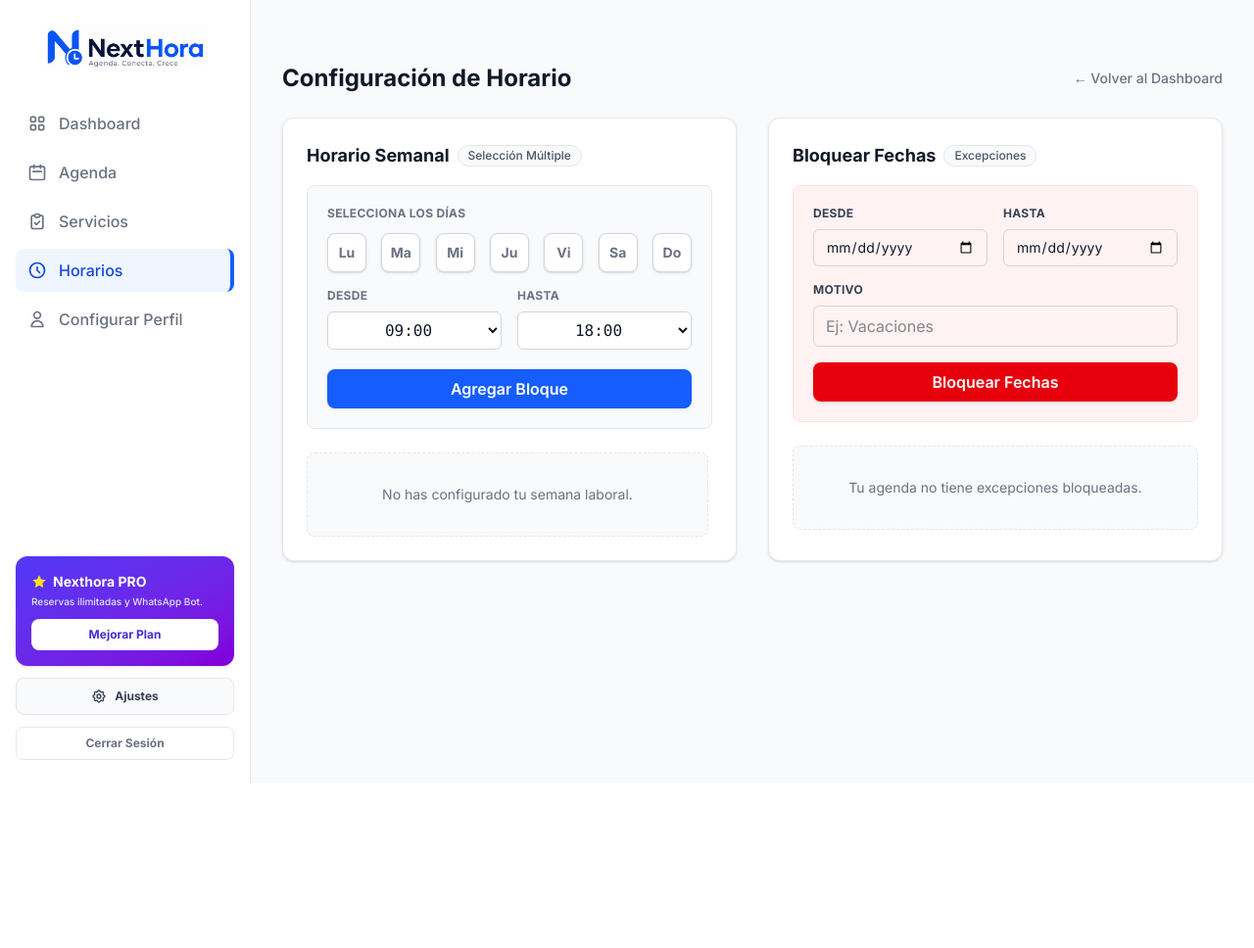
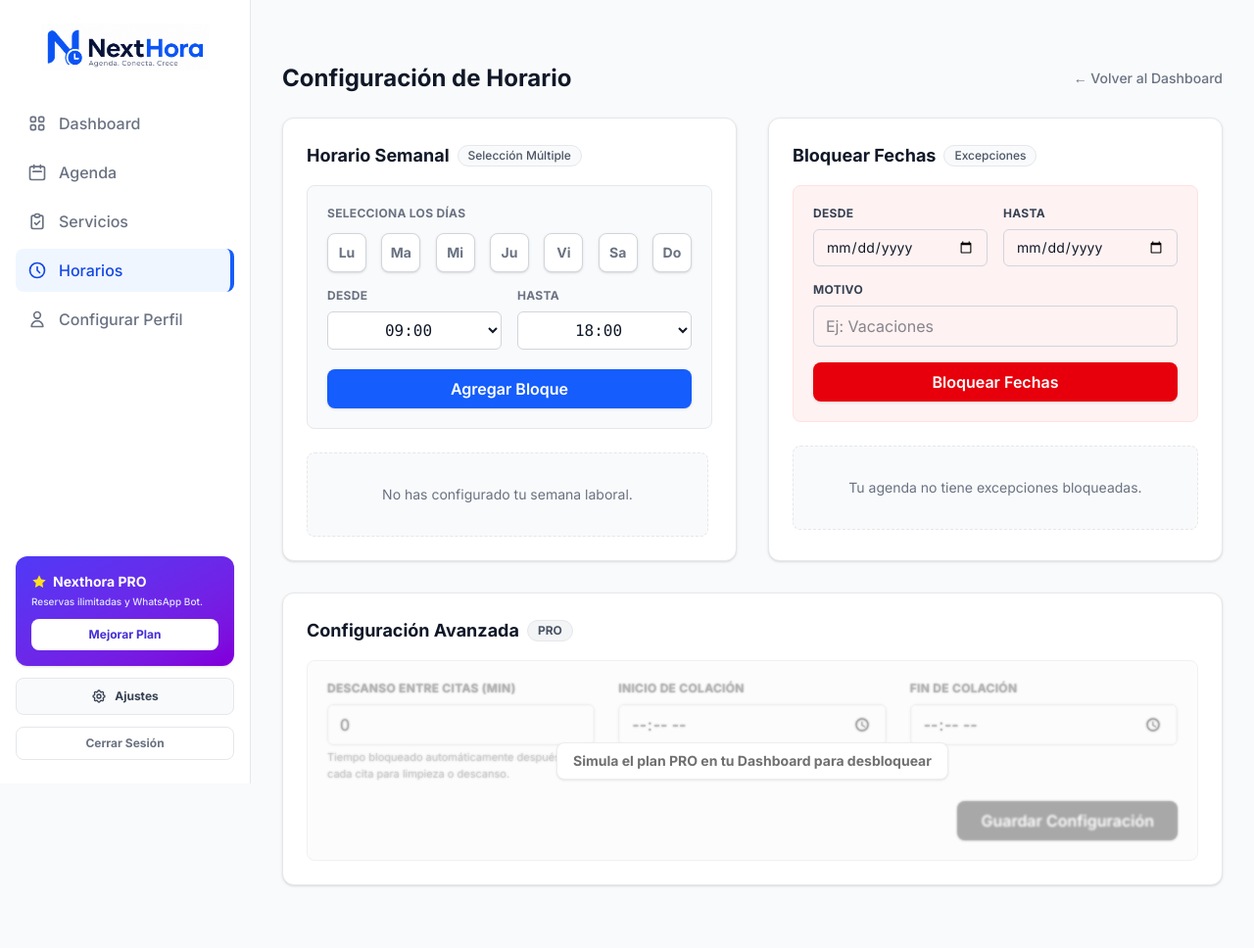
Before and after one commit to VitoNez5198/nexthora, a Django app: page /dashboard/schedule/ in a window 1280 px wide. Shown: the whole page at 98% size. Before the commit the page ends 800 px from the top, so only its background shows below. Run offline with Django 5.2, Linux system fonts and the light colour scheme; the visitor is signed in with stand-in values (Sample User, id 1); data that the repository does not hold is empty.

Commit message:
Sistema de simulación de planes PRO: botón de toggle, límites de servicios, edición de slug condicional y configuración avanzada de agenda (tiempos de descanso y colación)

```diff
--- a/booking/forms.py
+++ b/booking/forms.py
@@ -119,6 +119,12 @@ class ProfessionalProfileForm(forms.ModelForm):
             'facebook_url': 'Página de Facebook',
         }
 
+    def __init__(self, *args, **kwargs):
+        super().__init__(*args, **kwargs)
+        if self.instance and getattr(self.instance, 'plan', 'FREE') != 'FREE':
+            self.fields['slug'].widget.attrs.pop('readonly', None)
+            self.fields['slug'].widget.attrs['class'] = 'w-full px-4 py-3 rounded-r-xl border border-gray-200 focus:ring-2 focus:ring-blue-600/20 focus:border-blue-600 outline-none transition-all text-gray-900 bg-white'
+
     def clean_slug(self):
         slug = self.cleaned_data.get('slug')
         if slug:
@@ -219,3 +225,30 @@ class TimeOffForm(forms.ModelForm):
         end = cleaned_data.get("end_date")
         if start and end and start > end:
             raise forms.ValidationError("La fecha de fin no puede ser anterior al inicio.")
+        return cleaned_data
+
+# --- FORMULARIO DE CONFIGURACIÓN PRO ---
+class ProScheduleSettingsForm(forms.ModelForm):
+    class Meta:
+        model = ProfessionalProfile
+        fields = ['buffer_time_minutes', 'lunch_start_time', 'lunch_end_time']
+        widgets = {
+            'buffer_time_minutes': forms.NumberInput(attrs={'class': 'w-full px-3 py-2 border border-gray-300 rounded-md focus:ring-blue-600 focus:border-blue-600 outline-none', 'min': 0, 'max': 120}),
+            'lunch_start_time': forms.TimeInput(attrs={'type': 'time', 'class': 'w-full px-3 py-2 border border-gray-300 rounded-md focus:ring-blue-600 focus:border-blue-600 outline-none'}),
+            'lunch_end_time': forms.TimeInput(attrs={'type': 'time', 'class': 'w-full px-3 py-2 border border-gray-300 rounded-md focus:ring-blue-600 focus:border-blue-600 outline-none'}),
+        }
+        labels = {
+            'buffer_time_minutes': 'Descanso entre citas (min)',
+            'lunch_start_time': 'Inicio de Colación',
+            'lunch_end_time': 'Fin de Colación',
+        }
+
+    def clean(self):
+        cleaned_data = super().clean()
+        start = cleaned_data.get("lunch_start_time")
+        end = cleaned_data.get("lunch_end_time")
+        if start and end and start >= end:
+            raise forms.ValidationError("La hora de fin de colación debe ser después del inicio.")
+        if (start and not end) or (end and not start):
+            raise forms.ValidationError("Debes especificar tanto el inicio como el fin de la colación, o dejar ambos vacíos.")
+        return cleaned_data
--- a/booking/urls.py
+++ b/booking/urls.py
@@ -13,6 +13,7 @@ urlpatterns = [
 
     path('dashboard/profile/', views.profile_setup_view, name='profile_setup'),
     path('dashboard/profile/toggle/', views.toggle_profile_visibility, name='toggle_profile_visibility'),
+    path('dashboard/profile/toggle-plan/', views.toggle_plan_view, name='toggle_plan'),
     path('dashboard/settings/', views.account_settings_view, name='account_settings'),
 
     path('dashboard/services/', views.services_view, name='services'),
--- a/booking/views.py
+++ b/booking/views.py
@@ -7,7 +7,7 @@ from django.utils import timezone
 from datetime import datetime, timedelta, date, time
 from django.contrib.auth.forms import AuthenticationForm, PasswordChangeForm
 
-from .forms import NexthoraUserCreationForm, ServiceForm, BatchScheduleForm, TimeOffForm, ProfessionalProfileForm, AccountSettingsForm
+from .forms import NexthoraUserCreationForm, ServiceForm, BatchScheduleForm, TimeOffForm, ProfessionalProfileForm, AccountSettingsForm, ProScheduleSettingsForm
 from .models import Service, ProfessionalProfile, BusinessHours, TimeOff, Appointment
 
 # --- ACTUALIZADO: Ahora muestra la Landing Page en vez de redirigir al Login ---
@@ -67,6 +67,19 @@ def toggle_profile_visibility(request):
         profile.save()
         return JsonResponse({'success': True, 'is_active': profile.is_active})
     return JsonResponse({'success': False}, status=400)
+
+@login_required
+def toggle_plan_view(request):
+    profile = request.user.profile
+    if request.method == 'POST':
+        if profile.plan == 'FREE':
+            profile.plan = 'PRO'
+        else:
+            profile.plan = 'FREE'
+        profile.save()
+        messages.success(request, f"¡Modo simulación activado! Tu plan actual es {profile.get_plan_display()}")
+    referer = request.META.get('HTTP_REFERER', 'dashboard')
+    return redirect(referer)
 
 @login_required
 def account_settings_view(request):
@@ -135,11 +148,11 @@ def services_view(request):
     profile = request.user.profile
     services = Service.objects.filter(professional=profile).order_by('name')
     services_count = services.count()
-    SERVICE_LIMIT = 2
+    SERVICE_LIMIT = 2 if profile.plan == 'FREE' else 999
 
     if request.method == 'POST':
         if services_count >= SERVICE_LIMIT:
-            messages.error(request, f"Límite alcanzado ({SERVICE_LIMIT}). Elimina un servicio para crear otro.")
+            messages.error(request, f"Límite alcanzado ({SERVICE_LIMIT}). Mejora tu plan para crear más servicios.")
             return redirect('services')
 
         form = ServiceForm(request.POST)
@@ -191,6 +204,7 @@ def schedule_view(request):
     profile = request.user.profile
     hours_form = BatchScheduleForm(prefix='hours')
     timeoff_form = TimeOffForm(prefix='off')
+    pro_form = ProScheduleSettingsForm(instance=profile, prefix='pro')
 
     if request.method == 'POST':
         if 'submit_hours' in request.POST:
@@ -216,9 +230,19 @@ def schedule_view(request):
                 messages.success(request, "Días bloqueados correctamente.")
                 return redirect('schedule')
 
+        elif 'submit_pro' in request.POST:
+            if profile.plan == 'FREE':
+                messages.error(request, "Las opciones avanzadas son exclusivas de los planes PRO.")
+                return redirect('schedule')
+            pro_form = ProScheduleSettingsForm(request.POST, instance=profile, prefix='pro')
+            if pro_form.is_valid():
+                pro_form.save()
+                messages.success(request, "Configuración avanzada guardada con éxito.")
+                return redirect('schedule')
+
     schedule = BusinessHours.objects.filter(professional=profile).order_by('weekday', 'start_time')
     time_off_list = TimeOff.objects.filter(professional=profile).order_by('start_date')
-    return render(request, 'schedule.html', {'hours_form': hours_form, 'timeoff_form': timeoff_form, 'schedule': schedule, 'time_off_list': time_off_list})
+    return render(request, 'schedule.html', {'hours_form': hours_form, 'timeoff_form': timeoff_form, 'pro_form': pro_form, 'schedule': schedule, 'time_off_list': time_off_list})
 
 @login_required
 def delete_schedule_view(request, schedule_id):
@@ -291,22 +315,37 @@ def get_available_slots(profile, service, check_date):
     now = timezone.localtime(timezone.now())
     duration = timedelta(minutes=service.duration_minutes)
 
+    buffer = timedelta(minutes=profile.buffer_time_minutes) if profile.plan != 'FREE' else timedelta(minutes=0)
+
+    has_lunch = False
+    if profile.plan != 'FREE' and profile.lunch_start_time and profile.lunch_end_time:
+        lunch_start = datetime.combine(check_date, profile.lunch_start_time)
+        lunch_end = datetime.combine(check_date, profile.lunch_end_time)
+        has_lunch = True
+
     while current_time + duration <= end_work_time:
         slot_start = current_time
         slot_end = current_time + duration
+
+        if has_lunch and (slot_start < lunch_end and slot_end > lunch_start):
+            current_time = lunch_end
+            continue
+
         if check_date == now.date() and slot_start.time() < now.time():
-            current_time += duration
+            current_time += duration + buffer
             continue
+
         is_taken = False
         for appt in existing_appointments:
             appt_start = timezone.localtime(appt.start_datetime).replace(tzinfo=None)
-            appt_end = timezone.localtime(appt.end_datetime).replace(tzinfo=None)
-            if slot_start < appt_end and slot_end > appt_start:
+            appt_end_with_buffer = timezone.localtime(appt.end_datetime).replace(tzinfo=None) + buffer
+            if slot_start < appt_end_with_buffer and slot_end > appt_start:
                 is_taken = True
                 break
+
         if not is_taken:
             slots.append(current_time.time())
-        current_time += duration
+        current_time += duration + buffer
     return slots
 
 def profile_view(request, profile_slug):
--- a/static/css/output.css
+++ b/static/css/output.css
@@ -47,7 +47,9 @@
     --color-indigo-500: oklch(58.5% 0.233 277.117);
     --color-indigo-600: oklch(51.1% 0.262 276.966);
     --color-indigo-700: oklch(45.7% 0.24 277.023);
+    --color-purple-50: oklch(97.7% 0.014 308.299);
     --color-purple-100: oklch(94.6% 0.033 307.174);
+    --color-purple-200: oklch(90.2% 0.063 306.703);
     --color-purple-600: oklch(55.8% 0.288 302.321);
     --color-purple-700: oklch(49.6% 0.265 301.924);
     --color-pink-100: oklch(94.8% 0.028 342.258);
@@ -329,6 +331,9 @@
   .left-0 {
     left: calc(var(--spacing) * 0);
   }
+  .z-0 {
+    z-index: 0;
+  }
   .z-10 {
     z-index: 10;
   }
@@ -403,6 +408,9 @@
   }
   .mt-auto {
     margin-top: auto;
+  }
+  .mr-2 {
+    margin-right: calc(var(--spacing) * 2);
   }
   .mb-0\.5 {
     margin-bottom: calc(var(--spacing) * 0.5);
@@ -1002,6 +1010,12 @@
   .border-indigo-100 {
     border-color: var(--color-indigo-100);
   }
+  .border-purple-100 {
+    border-color: var(--color-purple-100);
+  }
+  .border-purple-200 {
+    border-color: var(--color-purple-200);
+  }
   .border-red-100 {
     border-color: var(--color-red-100);
   }
@@ -1107,8 +1121,20 @@
   .bg-pink-100 {
     background-color: var(--color-pink-100);
   }
+  .bg-purple-50 {
+    background-color: var(--color-purple-50);
+  }
+  .bg-purple-50\/50 {
+    background-color: color-mix(in srgb, oklch(97.7% 0.014 308.299) 50%, transparent);
+    @supports (color: color-mix(in lab, red, red)) {
+      background-color: color-mix(in oklab, var(--color-purple-50) 50%, transparent);
+    }
+  }
   .bg-purple-100 {
     background-color: var(--color-purple-100);
+  }
+  .bg-purple-600 {
+    background-color: var(--color-purple-600);
   }
   .bg-red-50 {
     background-color: var(--color-red-50);
@@ -1140,6 +1166,12 @@
       background-color: color-mix(in oklab, var(--color-white) 20%, transparent);
     }
   }
+  .bg-white\/40 {
+    background-color: color-mix(in srgb, #fff 40%, transparent);
+    @supports (color: color-mix(in lab, red, red)) {
+      background-color: color-mix(in oklab, var(--color-white) 40%, transparent);
+    }
+  }
   .bg-white\/80 {
     background-color: color-mix(in srgb, #fff 80%, transparent);
     @supports (color: color-mix(in lab, red, red)) {
@@ -1512,6 +1544,9 @@
   .text-purple-600 {
     color: var(--color-purple-600);
   }
+  .text-purple-700 {
+    color: var(--color-purple-700);
+  }
   .text-red-400 {
     color: var(--color-red-400);
   }
@@ -1644,6 +1679,10 @@
     --tw-brightness: brightness(0%);
     filter: var(--tw-blur,) var(--tw-brightness,) var(--tw-contrast,) var(--tw-grayscale,) var(--tw-hue-rotate,) var(--tw-invert,) var(--tw-saturate,) var(--tw-sepia,) var(--tw-drop-shadow,);
   }
+  .grayscale {
+    --tw-grayscale: grayscale(100%);
+    filter: var(--tw-blur,) var(--tw-brightness,) var(--tw-contrast,) var(--tw-grayscale,) var(--tw-hue-rotate,) var(--tw-invert,) var(--tw-saturate,) var(--tw-sepia,) var(--tw-drop-shadow,);
+  }
   .invert {
     --tw-invert: invert(100%);
     filter: var(--tw-blur,) var(--tw-brightness,) var(--tw-contrast,) var(--tw-grayscale,) var(--tw-hue-rotate,) var(--tw-invert,) var(--tw-saturate,) var(--tw-sepia,) var(--tw-drop-shadow,);
@@ -1653,6 +1692,11 @@
   }
   .filter {
     filter: var(--tw-blur,) var(--tw-brightness,) var(--tw-contrast,) var(--tw-grayscale,) var(--tw-hue-rotate,) var(--tw-invert,) var(--tw-saturate,) var(--tw-sepia,) var(--tw-drop-shadow,);
+  }
+  .backdrop-blur-\[1px\] {
+    --tw-backdrop-blur: blur(1px);
+    -webkit-backdrop-filter: var(--tw-backdrop-blur,) var(--tw-backdrop-brightness,) var(--tw-backdrop-contrast,) var(--tw-backdrop-grayscale,) var(--tw-backdrop-hue-rotate,) var(--tw-backdrop-invert,) var(--tw-backdrop-opacity,) var(--tw-backdrop-saturate,) var(--tw-backdrop-sepia,);
+    backdrop-filter: var(--tw-backdrop-blur,) var(--tw-backdrop-brightness,) var(--tw-backdrop-contrast,) var(--tw-backdrop-grayscale,) var(--tw-backdrop-hue-rotate,) var(--tw-backdrop-invert,) var(--tw-backdrop-opacity,) var(--tw-backdrop-saturate,) var(--tw-backdrop-sepia,);
   }
   .backdrop-blur-md {
     --tw-backdrop-blur: blur(var(--blur-md));
@@ -2011,6 +2055,20 @@
     &:hover {
       @media (hover: hover) {
         background-color: var(--color-indigo-50);
+      }
+    }
+  }
+  .hover\:bg-purple-100 {
+    &:hover {
+      @media (hover: hover) {
+        background-color: var(--color-purple-100);
+      }
+    }
+  }
+  .hover\:bg-purple-700 {
+    &:hover {
+      @media (hover: hover) {
+        background-color: var(--color-purple-700);
       }
     }
   }
--- a/templates/schedule.html
+++ b/templates/schedule.html
@@ -147,6 +147,46 @@
         </div>
 
     </div>
+
+    <!-- SECCIÓN 3: CONFIGURACIÓN AVANZADA (PRO) -->
+    <div class="mt-8 bg-white rounded-xl shadow-sm border border-gray-200 p-6">
+        <h2 class="text-lg font-bold text-gray-900 mb-4 flex items-center gap-2">
+            Configuración Avanzada
+            <span class="px-2.5 py-0.5 rounded-full text-xs font-bold border {% if request.user.profile.plan == 'FREE' %}bg-gray-100 text-gray-600 border-gray-200{% else %}bg-purple-100 text-purple-700 border-purple-200{% endif %}">PRO</span>
+        </h2>
+
+        <form method="POST" class="bg-purple-50/50 p-5 rounded-lg border border-purple-100 relative {% if request.user.profile.plan == 'FREE' %}opacity-75 grayscale{% endif %}">
+            {% csrf_token %}
+            {% if request.user.profile.plan == 'FREE' %}
+            <div class="absolute inset-0 z-10 flex items-center justify-center bg-white/40 backdrop-blur-[1px] rounded-lg">
+                <p class="bg-white px-4 py-2 rounded-lg shadow-sm border border-gray-200 font-bold text-sm text-gray-700">Simula el plan PRO en tu Dashboard para desbloquear</p>
+            </div>
+            {% endif %}
+
+            <div class="grid grid-cols-1 md:grid-cols-3 gap-6 relative z-0">
+                <div>
+                    <label class="text-xs font-bold text-gray-700 uppercase block mb-2 tracking-wide">{{ pro_form.buffer_time_minutes.label }}</label>
+                    {{ pro_form.buffer_time_minutes }}
+                    <p class="text-[11px] text-gray-500 mt-1">Tiempo bloqueado automáticamente después de cada cita para limpieza o descanso.</p>
+                </div>
+                <div>
+                    <label class="text-xs font-bold text-gray-700 uppercase block mb-2 tracking-wide">{{ pro_form.lunch_start_time.label }}</label>
+                    {{ pro_form.lunch_start_time }}
+                    <p class="text-[11px] text-gray-500 mt-1">Deja vacío si no tienes un bloque fijo.</p>
+                </div>
+                <div>
+                    <label class="text-xs font-bold text-gray-700 uppercase block mb-2 tracking-wide">{{ pro_form.lunch_end_time.label }}</label>
+                    {{ pro_form.lunch_end_time }}
+                </div>
+            </div>
+
+            <div class="mt-5 text-right relative z-0">
+                <button type="submit" name="submit_pro" class="bg-purple-600 text-white px-6 py-2 rounded-lg hover:bg-purple-700 transition-all font-semibold shadow-sm active:scale-95" {% if request.user.profile.plan == 'FREE' %}disabled{% endif %}>
+                    Guardar Configuración
+                </button>
+            </div>
+        </form>
+    </div>
 </div>
 
 <script>
```
Also changed, not shown: booking/models.py (+13 -0 lines), templates/dashboard.html (+8 -0 lines), booking/migrations/0011_professionalprofile_plan.py (added), booking/migrations/0012_professionalprofile_buffer_time_minutes_and_more.py (added).
